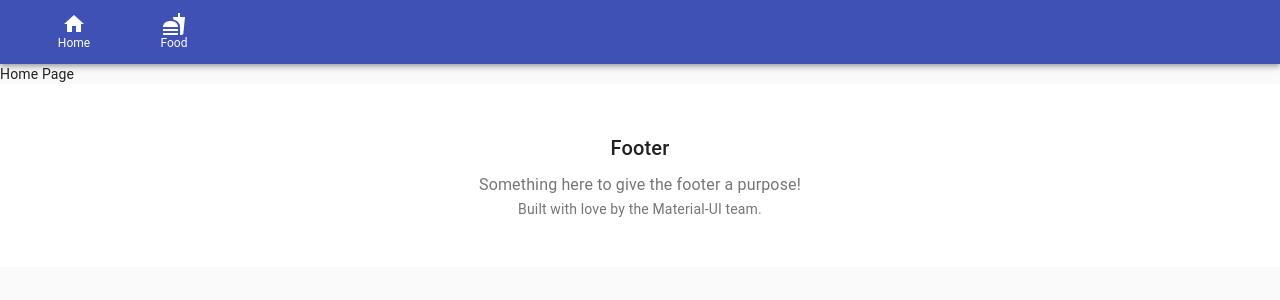
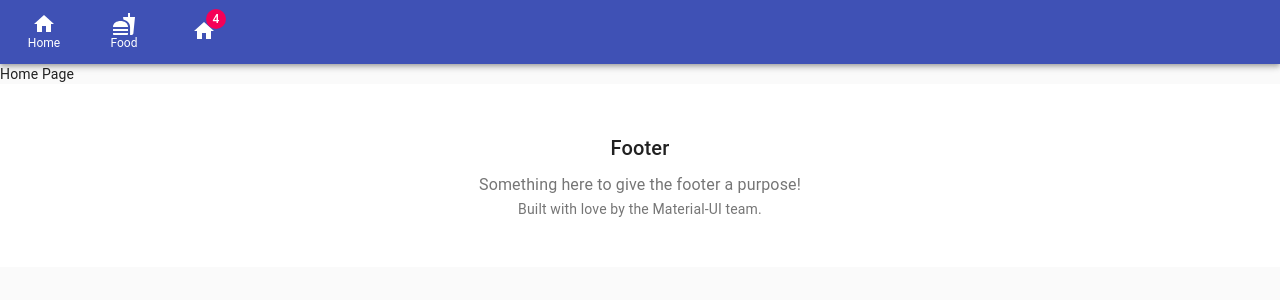
Before and after one commit to PetrMarchenko/food, a React app: page / in a window 1280 px wide. Shown: the top 300 px of the page. Built offline with nearby package versions, Linux system fonts and the light colour scheme; what react-router-redux would draw is missing.

Commit message:
add cart icon to manu

```diff
--- a/src/components/layout/Header/component.js
+++ b/src/components/layout/Header/component.js
@@ -3,6 +3,7 @@ import { Link } from 'react-router-dom'
 import {
     HOME_PAGE,
     FOOD_PAGE,
+    CART_PAGE
 } from 'constants/routes'
 
 import AppBar from '@material-ui/core/AppBar';
@@ -14,6 +15,10 @@ import { useStyles } from './useStyles';
 import BottomNavigation from '@material-ui/core/BottomNavigation';
 import BottomNavigationAction from '@material-ui/core/BottomNavigationAction';
 import history from 'src/history';
+
+
+import Badge from '@material-ui/core/Badge';
+import Button from '@material-ui/core/Button';
 
 
 
@@ -39,6 +44,16 @@ function Header() {
                     >
                         <BottomNavigationAction className={classes.colorIcon} value={HOME_PAGE} label="Home" icon={<HomeIcon />} />
                         <BottomNavigationAction className={classes.colorIcon} value={FOOD_PAGE} label="Food" icon={<FastFoodIcon />} />
+
+                        <BottomNavigationAction
+                            className={classes.colorIcon}
+                            value={CART_PAGE}
+                            icon={
+                                <Badge color="secondary" badgeContent={4} className={classes.margin}>
+                                    <HomeIcon />
+                                </Badge>
+                            }
+                        />
                     </BottomNavigation>
                 </Toolbar>
             </AppBar>
--- a/src/components/layout/Header/useStyles.js
+++ b/src/components/layout/Header/useStyles.js
@@ -11,4 +11,7 @@ export const useStyles = makeStyles(theme => ({
     colorIcon: {
         color: '#fff !important;'
     },
+    margin: {
+        margin: 8,
+    },
 }));
--- a/src/constants/routes.js
+++ b/src/constants/routes.js
@@ -1,2 +1,3 @@
 export const HOME_PAGE = '/';
 export const FOOD_PAGE = '/foods';
+export const CART_PAGE = '/cart';
```
Also changed, not shown: 1 other file (tests, documents, lock files or other folders).
